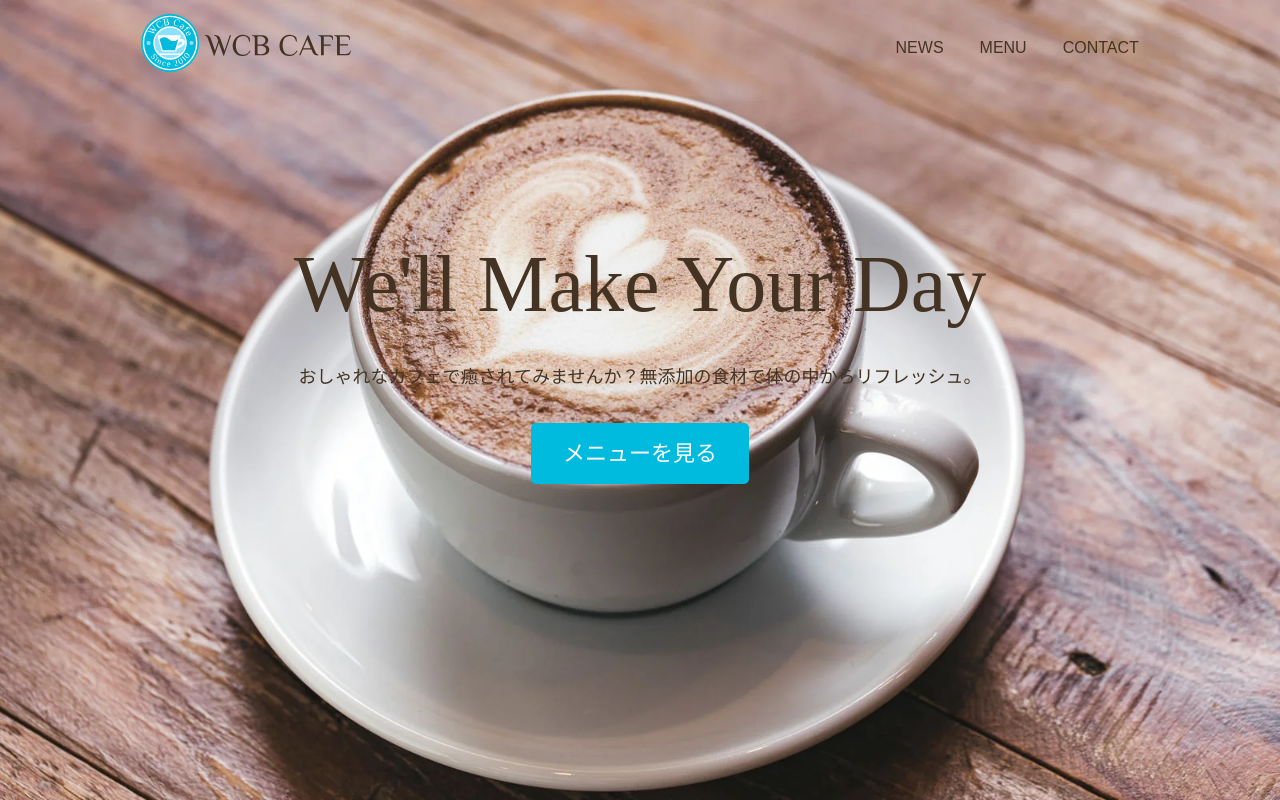
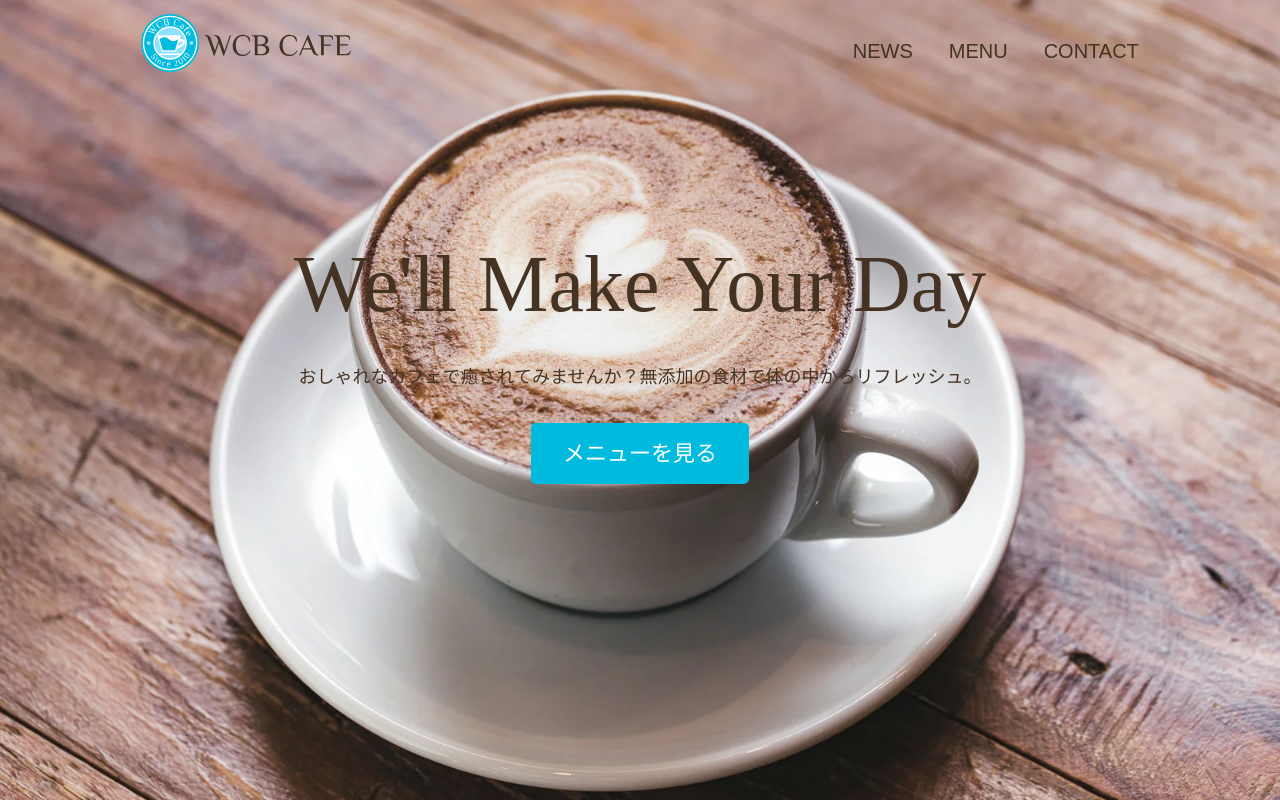
Before and after one commit to hinano0306/2hinano0306.github.io, a plain HTML site: page index.html in a window 1280 px wide. Drawn offline with Linux system fonts and the light colour scheme; some packages are replaced by stand-ins of ours.

Commit message:
Update style.css

```diff
--- a/css/style.css
+++ b/css/style.css
@@ -19,7 +19,7 @@ img {
 }
 .main-nav {
     display: flex;
-    font-size: 1.25rm;
+    font-size: 1.25rem;
     text-transform: uppercase;
     margin-top: 34px;
     list-style: none;
```
